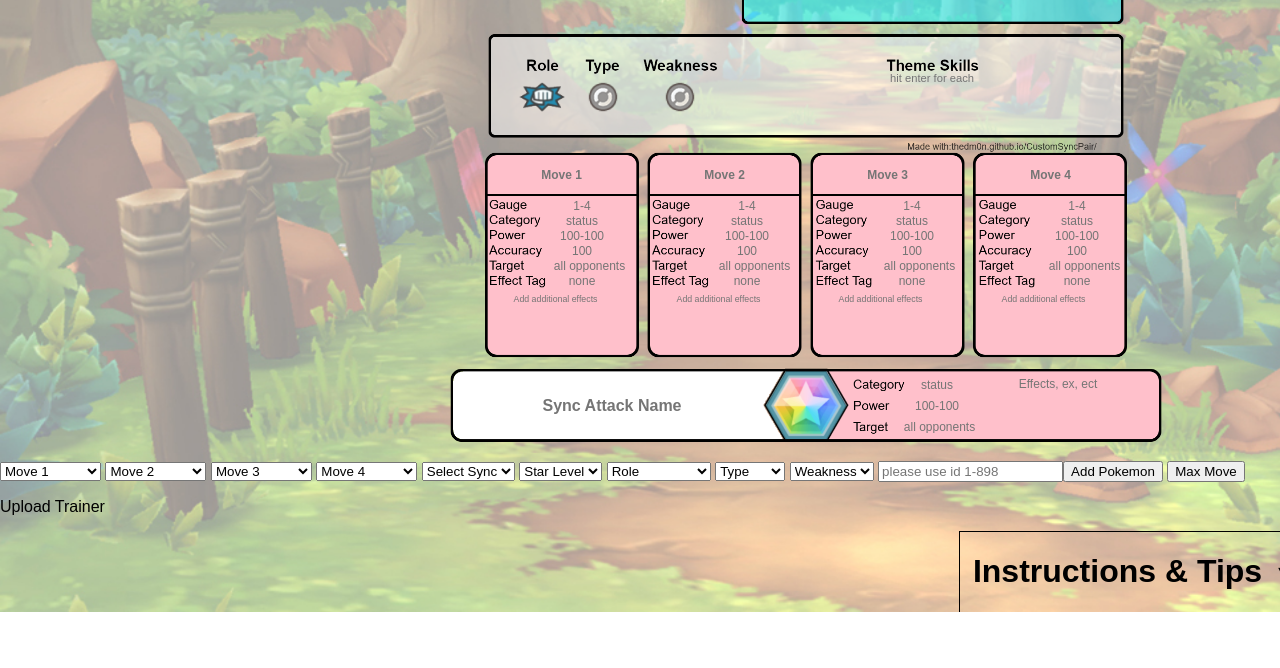
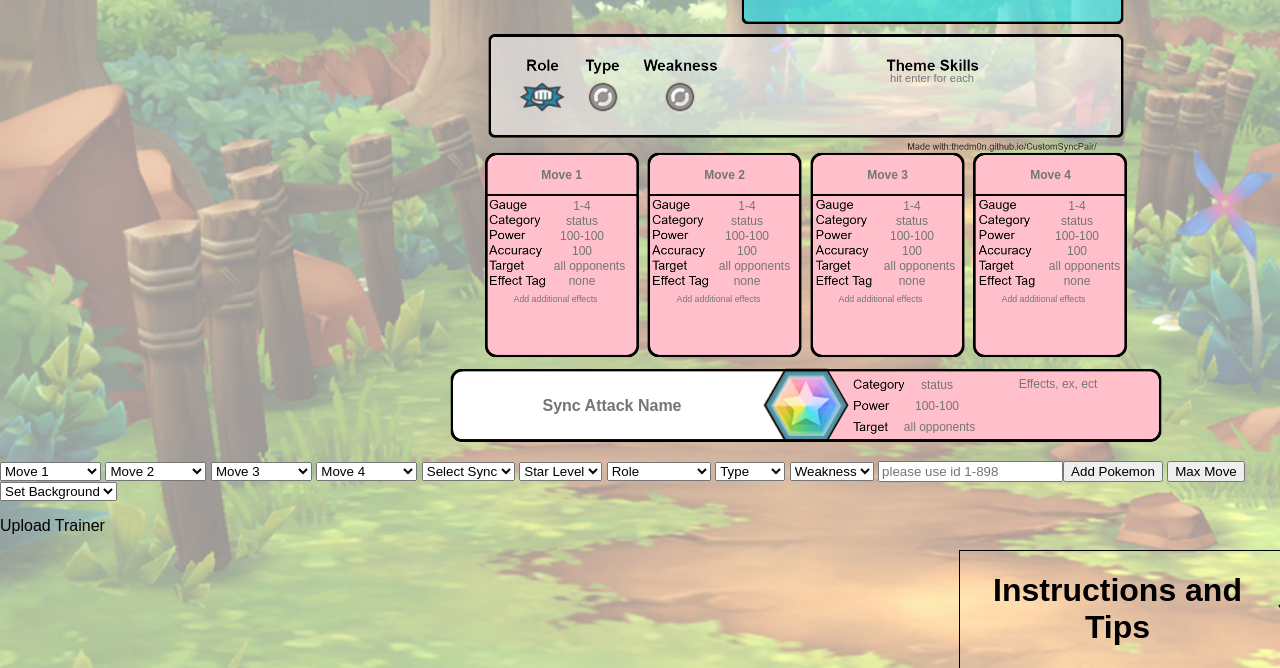
Before and after one commit to TheDM0N/CustomSyncPair, a plain HTML site: page index.html in a window 1280 px wide. Shown: the part 343-1011 px from the top of the page. Before the commit the page ends 955 px from the top, so only its background shows below. Drawn offline with Linux system fonts and the light colour scheme; a web font is replaced by a local one.

Commit message:
Update index.html

```diff
--- a/index.html
+++ b/index.html
@@ -30,7 +30,7 @@
 
 html{
 font-family: 'Georama', sans-serif;
-
+background-white;
 }
 textarea,
 input[type] {
@@ -51,7 +51,7 @@ input[type] {
   }
 }
 body{
-background-image:url('forest2.jpg');
+background:url('forest2.jpg');
  background-repeat: no-repeat;
 
   background-size: cover;
@@ -1545,6 +1545,20 @@ display:none;
 		<option value="MasterSteel.png">Steel</option>
 		<option value="MasterWater.png">Water</option>
 	</select>
+		<select id="setbody" onchange="setBod();">
+		<option>Set Background</option>
+		<option value="arena2.jpg">Arena</option>
+		<option value="beach2.jpg">Beach</option>
+		<option value="canyon2.jpg">Canyon</option>
+		<option value="cave2.jpg">Cave</option>
+		<option value="christmas2.jpg">Christmas</option>
+		<option value="forest2.jpg">Forest</option>
+		<option value="glacier2.jpg">Glacier</option>
+		<option value="halloween2.jpg">Halloween</option>
+		<option value="Town2.jpg">Town</option>
+		<option value="volcano2.jpg">Volcano</option>
+
+	</select>
     </div>
 
 	<p><input type="file"  accept="image/*" name="image" id="file"  onchange="loadFile(event)" style="display: none;"></p>
@@ -1553,7 +1567,7 @@ display:none;
 
 		<div class="instructions">
 			<div class="clicker">
-				<h1>Instructions & Tips</h1>
+				<h1>Instructions and Tips</h1>
 				<a href="#footer" class="btn2" id="arrow"onclick="closeDiv()">▼</a>
 			</div>
 				<ul id="demo">
@@ -1696,5 +1710,9 @@ function pokeSearch() {
     y	.style.display = "block";
   }
 }
-
+  function setBod() {
+        var x = document.getElementById('setbody');
+		var my = x.options[x.selectedIndex].value;
+		document.body.style.backgroundImage ='url('+ my +')';
+	}
 </script>
```
